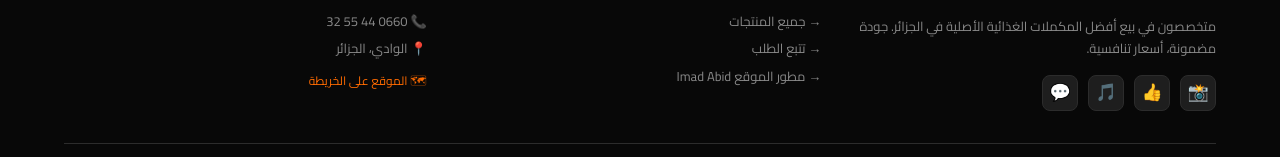
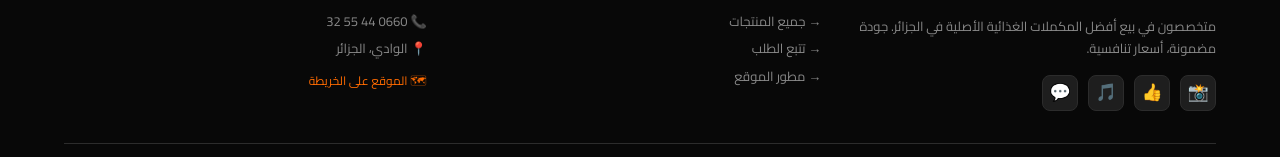
Before and after one commit to im1xd/fouadmusclezone, a Next.js app: page / in a window 1280 px wide. Shown: the part 1432-1589 px from the top of the page. Built offline with nearby package versions, Linux system fonts and the light colour scheme; no server answers; the database is empty; a web font is replaced by a local one.

Commit message:
Update Footer.tsx

```diff
--- a/src/components/layout/Footer.tsx
+++ b/src/components/layout/Footer.tsx
@@ -32,7 +32,7 @@ export default function Footer() {
             {[
               { href: '/#products', label: { ar: 'جميع المنتجات', fr: 'Tous les produits' } },
               { href: '/track', label: { ar: 'تتبع الطلب', fr: 'Suivre commande' } },
-              { href: 'https://wa.me/213660445532', label: { ar: 'مطور الموقع Imad Abid', fr: 'Contact the developer Imad Abid' } },
+              { href: 'https://wa.me/213542082887', label: { ar: 'مطور الموقع ', fr: 'Contact the developer ' } },
             ].map(l => (
               <Link key={l.href} href={l.href}
                 style={{ display: 'block', color: 'var(--gray4)', fontSize: '13px', textDecoration: 'none', marginBottom: '8px' }}>
```
